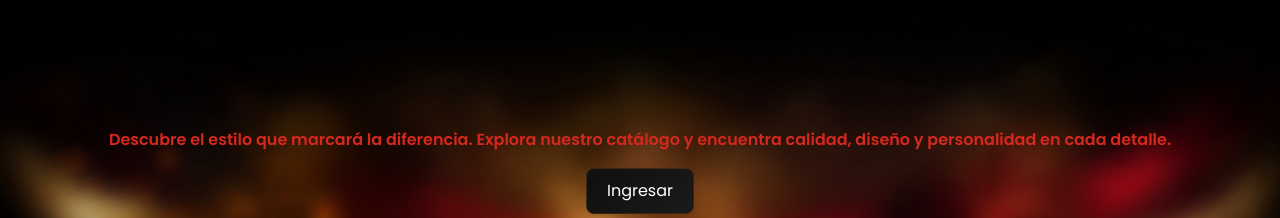
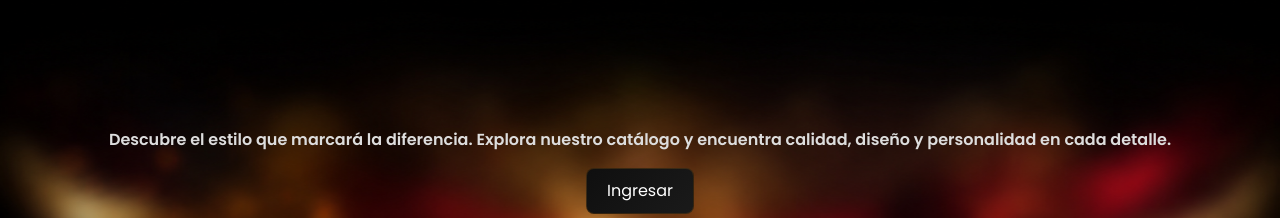
Before and after one commit to Deivid2005/vite-project, a Vue app: page / in a window 1280 px wide. Shown: the part 1280-1498 px from the top of the page. Built offline with nearby package versions, Linux system fonts and the light colour scheme.

Commit message:
Update OnePage.vue

```diff
--- a/src/pages/OnePage.vue
+++ b/src/pages/OnePage.vue
@@ -225,7 +225,7 @@ const anterior = () => {
 <section class="presentacionCatalogo">
 
    <div class="textPresentacion">
-      <p class="textFont">Descubre el estilo que marcará la diferencia.
+      <p class="textFont2">Descubre el estilo que marcará la diferencia.
 Explora nuestro catálogo y encuentra calidad, diseño y personalidad en cada detalle.
       </p>
 
@@ -281,6 +281,11 @@ main{
     -webkit-text-fill-color: transparent;+*/
     color: #D6281E;
     font-weight: bold;
+}
+
+.textFont2{
+    font-weight: bold;
+    color: #ddd;
 }
 
 .titleDestacado{
```
